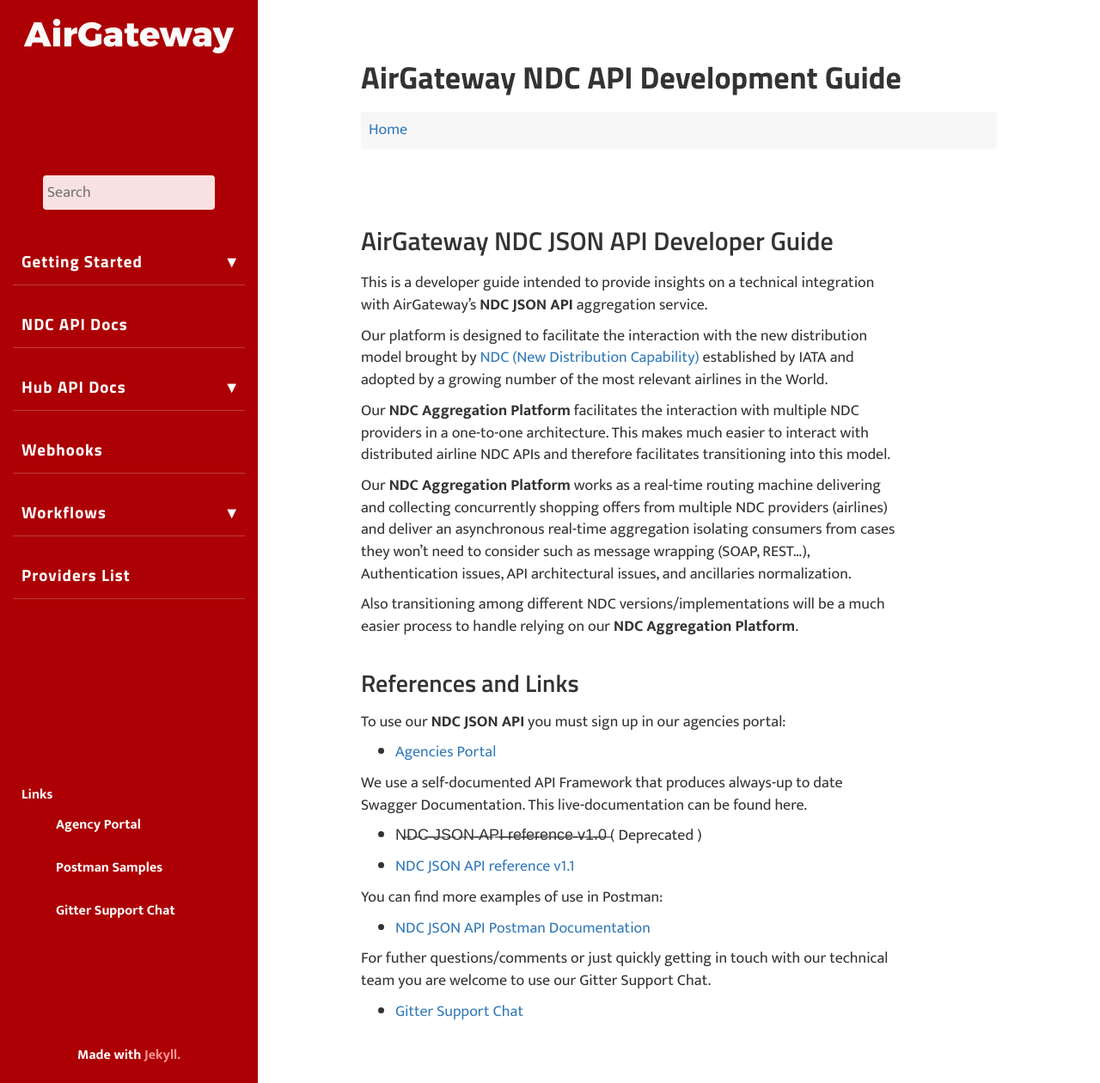
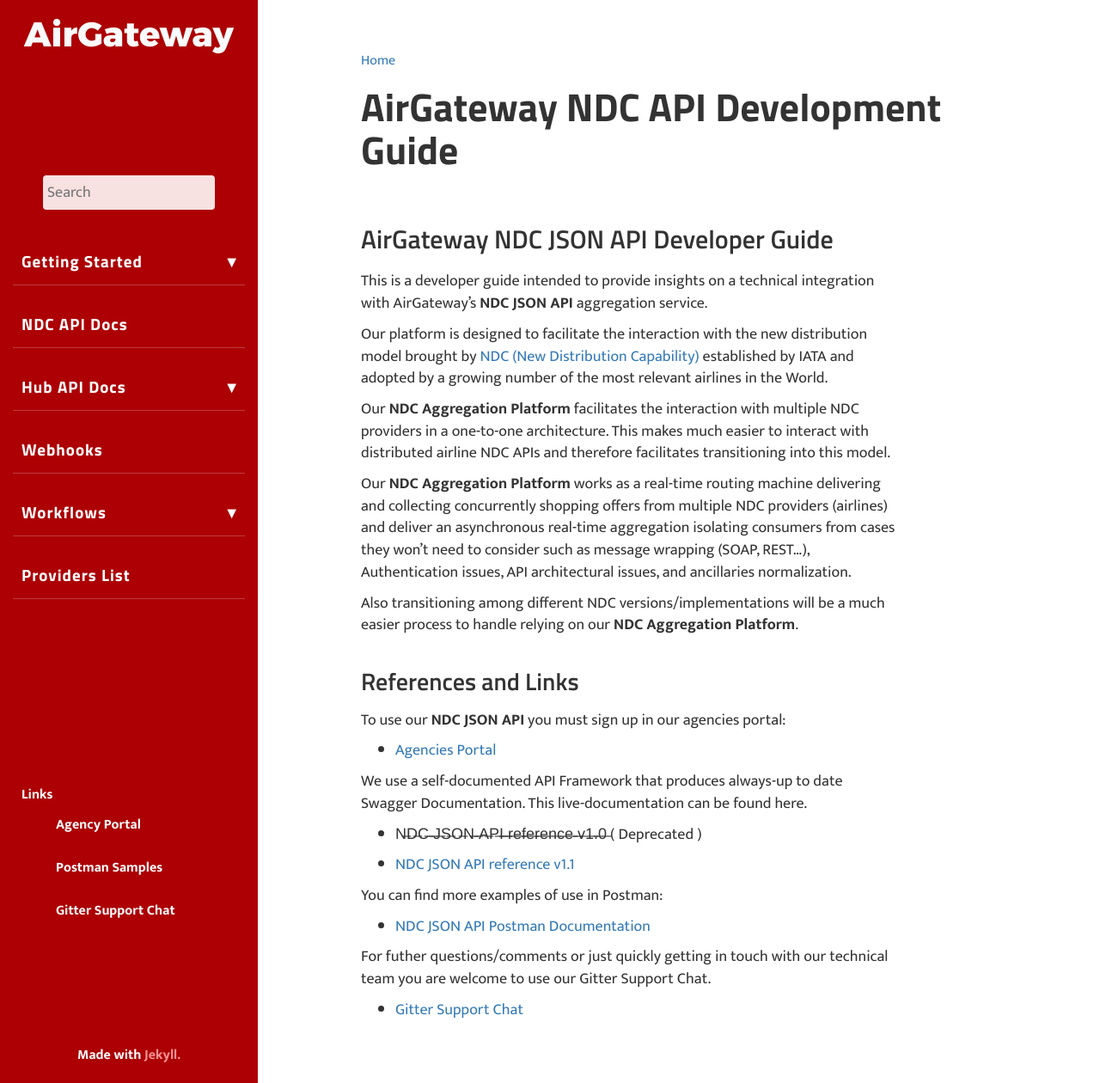
Before and after one commit to AirGateway/dev-guides-jekyll, a Jekyll site: the page built from index.md, in a window 1280 px wide and 1260 px high. Shown: the whole window at 86% size. Built offline with Jekyll 4.4.1, drawn with Linux system fonts in a browser that asks for light colours; comment, search, counter and statistics services are not loaded.

Commit message:
Breadcrumbs and page title design improvemets

```diff
--- a/_includes/breadcrumbs.html
+++ b/_includes/breadcrumbs.html
@@ -3,7 +3,7 @@
 <a href="/">Home</a>
 {% for crumb in crumbs offset: 1 %}
   {% if forloop.last %}
-    / {{ page.title }}
+    > {{ page.title }}
   {% else %}
     / <a href="{% assign crumb_limit = forloop.index | plus: 1 %}{% for crumb in crumbs limit: crumb_limit %}{{ crumb | append: '/' | replace:'without-plugin/','without-plugins/' }}{% endfor %}">{{ crumb | replace:'-',' ' | remove:'.html' | capitalize }}</a>
   {% endif %}
--- a/_layouts/page.html
+++ b/_layouts/page.html
@@ -3,9 +3,8 @@ layout: default
 ---
 
 <div class="post-header">
-
+  {% include breadcrumbs.html %}
   <h1 class="post-title-main">{{ page.title }}</h1>
-  {% include breadcrumbs.html %}
 </div>
 
 {% if page.simple_map == true %}
--- a/assets/css/_layout.scss
+++ b/assets/css/_layout.scss
@@ -291,10 +291,11 @@ body {
   }
 
   .post-header {
-    margin-bottom: 6rem;
+    margin-bottom: 3.2rem;
   }
 
   .post-title-main {
+    font-size: 2.54em;
     font-weight: 700;
     margin-top: 1rem !important;
     margin-bottom: 2rem !important;
@@ -356,10 +357,9 @@ body {
   }
 
   #breadcrumbs {
-    margin-bottom: 40px;
-    background: linear-gradient(#9e9e9e17, #0d0d0d08);
-    padding: 9px;
-    border-radius: 2px;
+    font-size: 16px;
+    margin-bottom: 16px;
+    color: #a0a0a0;
   }
 }
 
```
